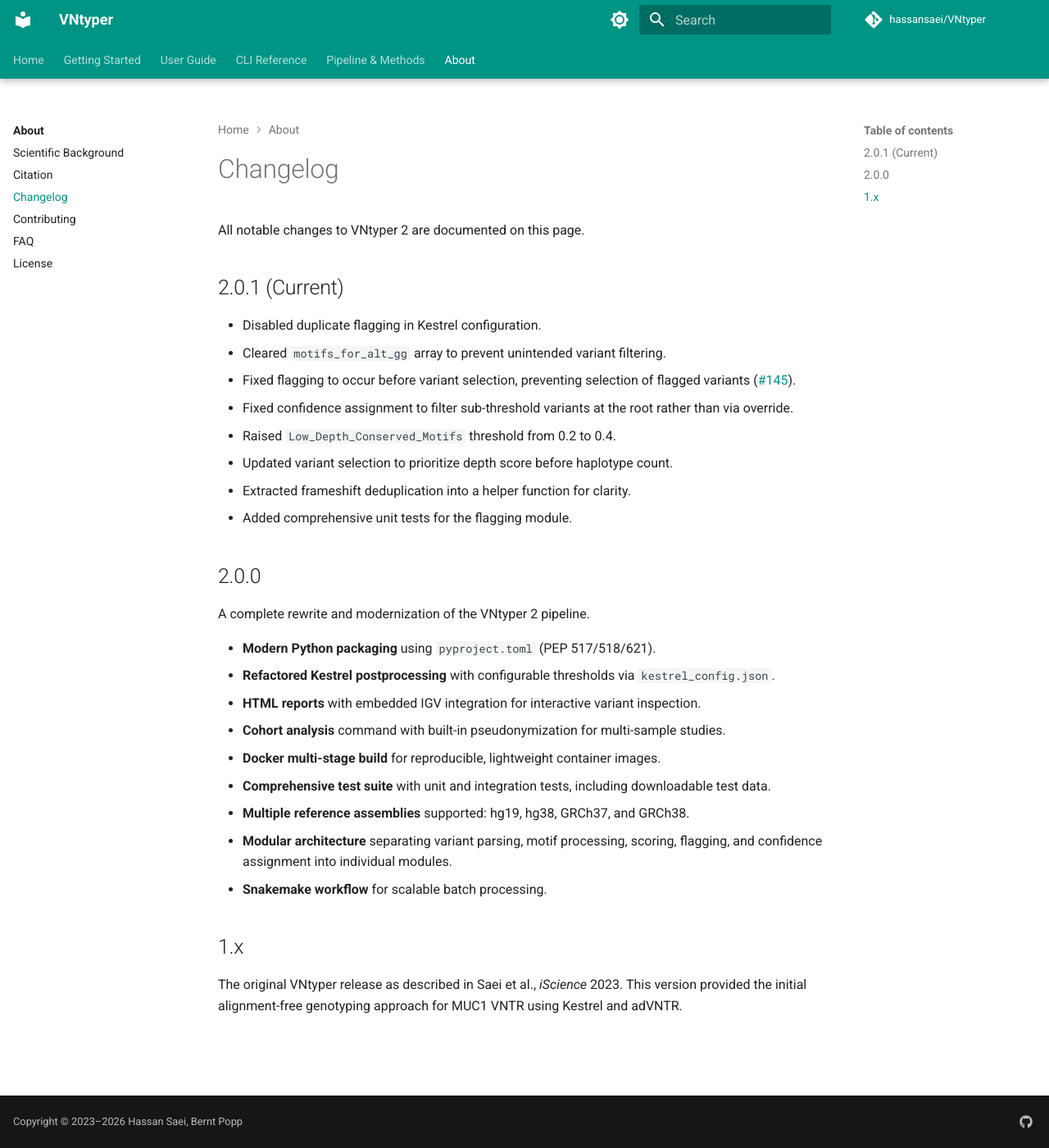
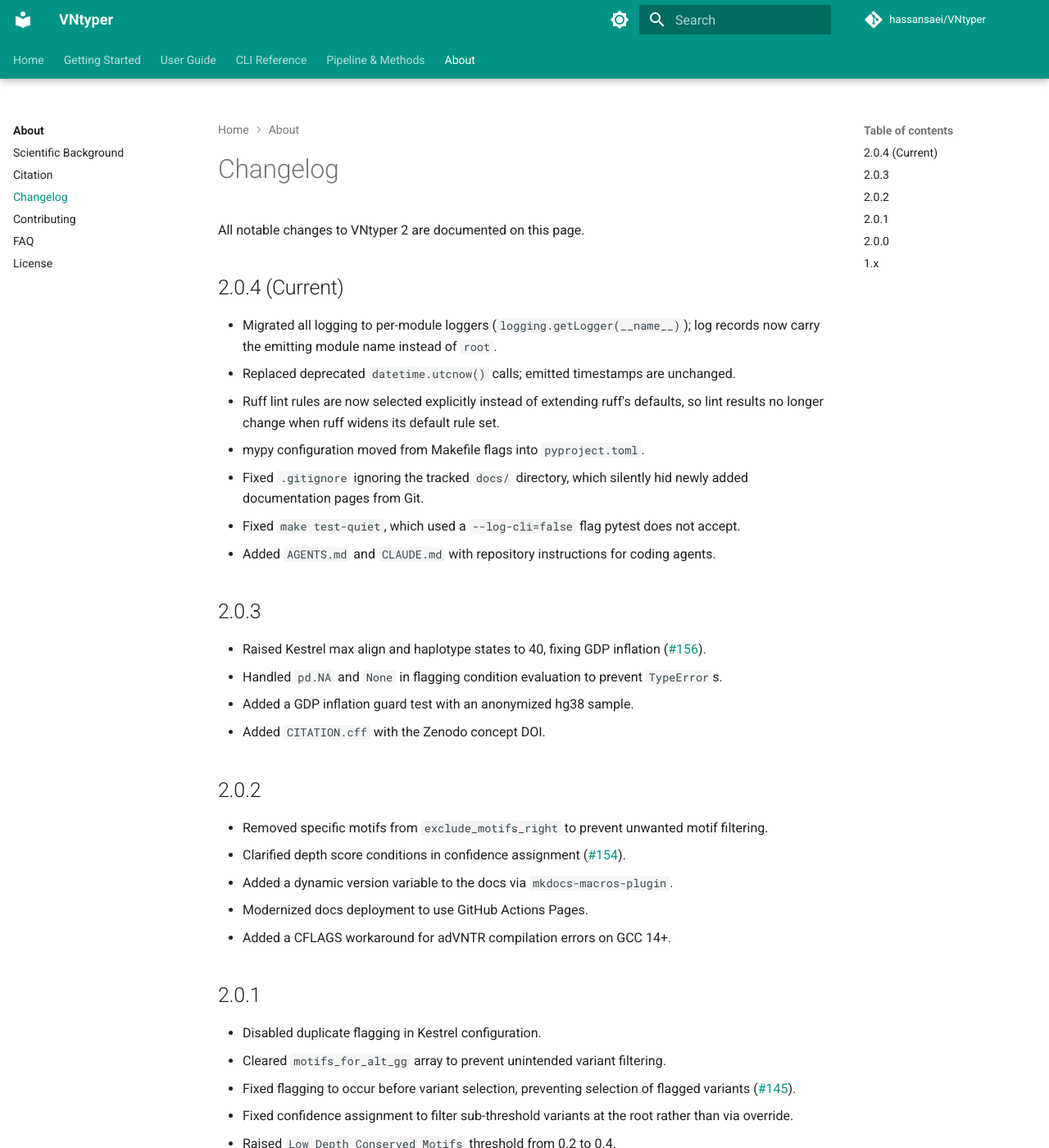
Before and after one commit to hassansaei/VNtyper, an MkDocs documentation site: the page built from docs/about/changelog.md, in a window 1280 px wide and 1400 px high. Shown: the whole window at 82% size. Built offline with MkDocs 1.6.1 and Material for MkDocs 9.7.7, drawn with Linux system fonts in a browser that asks for light colours; comment, search, counter and statistics services are not loaded.

Commit message:
chore(version): bump to 2.0.4 and backfill the changelog
Patch bump: this release is backward-compatible fixes and tooling repair only -
no pipeline behaviour, output format or public API changes.

Keeps the three places the version lives in sync (vntyper/version.py is
authoritative; CITATION.cff duplicates it and needs date-released moved with it).

The changelog was stale - it marked 2.0.1 as "(Current)" while the package had
shipped 2.0.2 and 2.0.3. Backfilled both from the actual commit history and added
2.0.4.

Co-Authored-By: Claude Opus 5 (1M context) <noreply@anthropic.com>
Claude-Session: https://claude.ai/code/session_01NW3Z5Gx2MBSzGzp38QMFKa

```diff
--- a/docs/about/changelog.md
+++ b/docs/about/changelog.md
@@ -2,7 +2,37 @@
 
 All notable changes to VNtyper 2 are documented on this page.
 
-## 2.0.1 (Current)
+## 2.0.4 (Current)
+
+- Migrated all logging to per-module loggers (`logging.getLogger(__name__)`); log
+  records now carry the emitting module name instead of `root`.
+- Replaced deprecated `datetime.utcnow()` calls; emitted timestamps are unchanged.
+- Ruff lint rules are now selected explicitly instead of extending ruff's defaults, so
+  lint results no longer change when ruff widens its default rule set.
+- mypy configuration moved from Makefile flags into `pyproject.toml`.
+- Fixed `.gitignore` ignoring the tracked `docs/` directory, which silently hid newly
+  added documentation pages from Git.
+- Fixed `make test-quiet`, which used a `--log-cli=false` flag pytest does not accept.
+- Added `AGENTS.md` and `CLAUDE.md` with repository instructions for coding agents.
+
+## 2.0.3
+
+- Raised Kestrel max align and haplotype states to 40, fixing GDP inflation
+  ([#156](https://github.com/hassansaei/VNtyper/issues/156)).
+- Handled `pd.NA` and `None` in flagging condition evaluation to prevent `TypeError`s.
+- Added a GDP inflation guard test with an anonymized hg38 sample.
+- Added `CITATION.cff` with the Zenodo concept DOI.
+
+## 2.0.2
+
+- Removed specific motifs from `exclude_motifs_right` to prevent unwanted motif filtering.
+- Clarified depth score conditions in confidence assignment
+  ([#154](https://github.com/hassansaei/VNtyper/issues/154)).
+- Added a dynamic version variable to the docs via `mkdocs-macros-plugin`.
+- Modernized docs deployment to use GitHub Actions Pages.
+- Added a CFLAGS workaround for adVNTR compilation errors on GCC 14+.
+
+## 2.0.1
 
 - Disabled duplicate flagging in Kestrel configuration.
 - Cleared `motifs_for_alt_gg` array to prevent unintended variant filtering.
--- a/vntyper/version.py
+++ b/vntyper/version.py
@@ -1,3 +1,3 @@
 # vntyper/version.py
 
-__version__ = "2.0.3"
+__version__ = "2.0.4"
```
Also changed, not shown: 1 other file.
